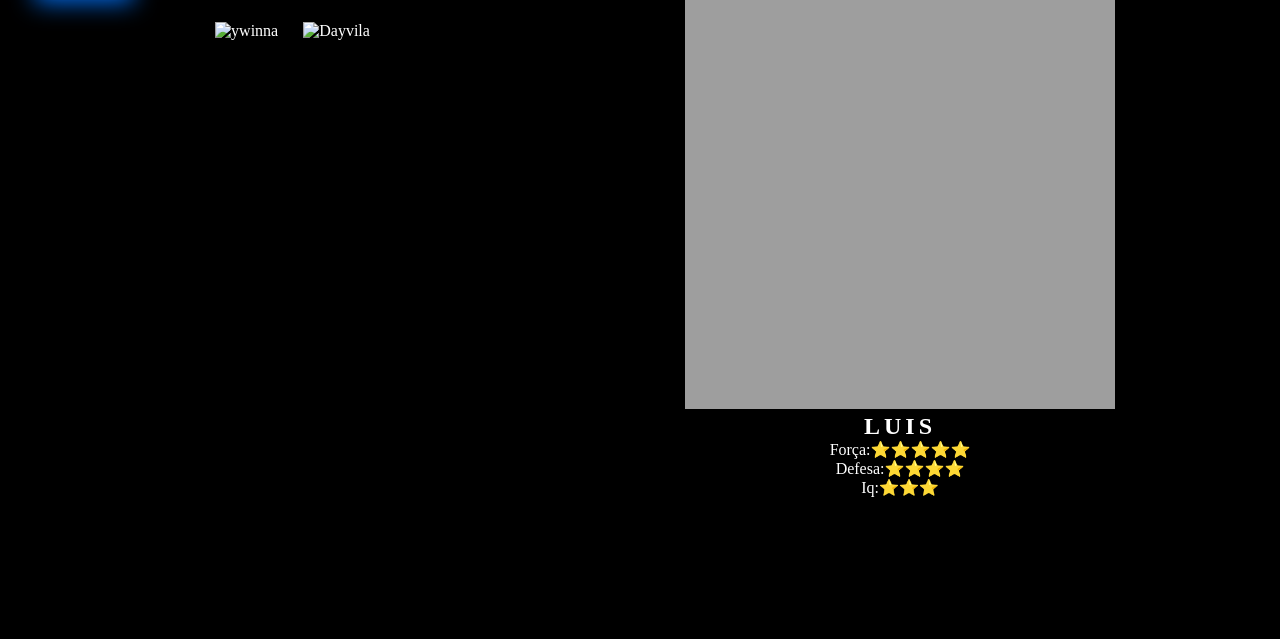
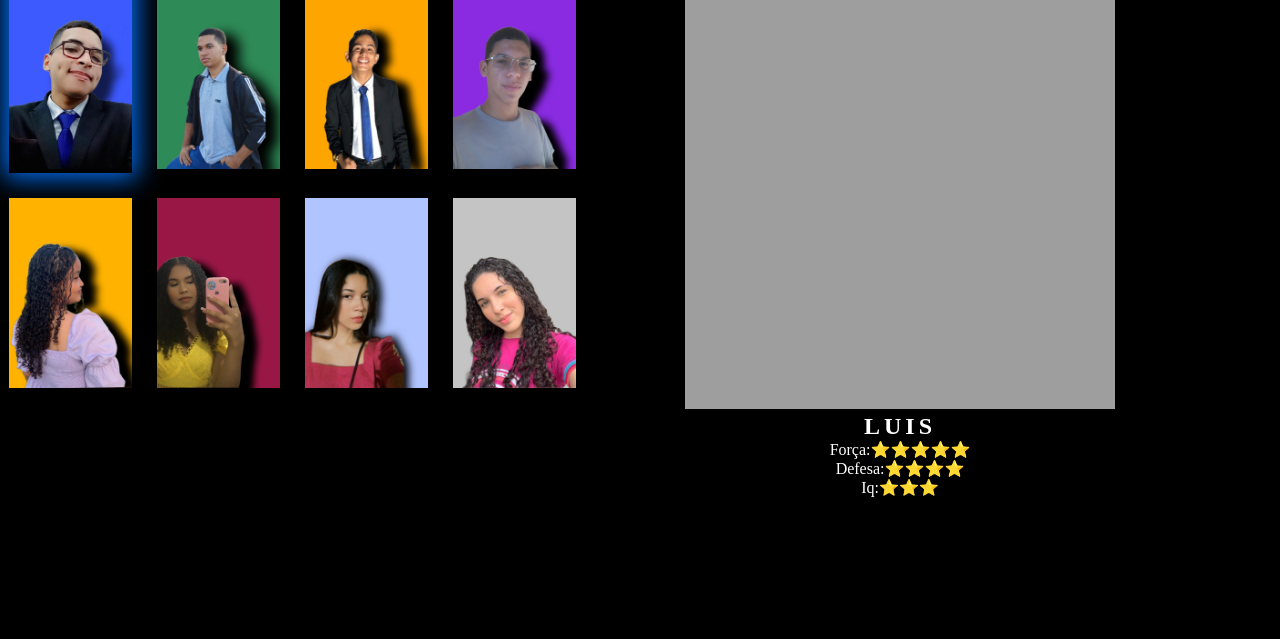
Before and after one commit to LeoX09/listinhaa, a plain HTML site: page index.html in a window 1280 px wide. Shown: the part 161-800 px from the top of the page. Drawn offline with Linux system fonts and the light colour scheme; the site is published under a folder, as on GitHub Pages, so addresses that start at the root find nothing.

Commit message:
Add files via upload

```diff
--- a/index.html
+++ b/index.html
@@ -23,35 +23,35 @@
             <ul class="lista-de-personagens">
 
                 <li class="personagem selecionado" id="luis" data-name="Luis Felipe" data-description="Força:⭐️⭐️⭐️⭐️⭐️  Defesa:⭐️⭐️⭐️⭐️ Iq:⭐️⭐️⭐️  Velocidade:⭐️⭐️⭐️">
-                    <img src="/Imagens/imagemluis.jpg" alt="Luis Felipe" width="123px">
+                    <img src="./Imagens/imagemluis.jpg" alt="Luis Felipe" width="123px">
                 </li>
 
                 <li class="personagem" id="jaza" data-name="Jazanias" data-description="Força:⭐️⭐️⭐️⭐️⭐️  Defesa:⭐️⭐️⭐️⭐️ Iq:⭐️⭐️⭐️  Velocidade:⭐️⭐️⭐️⭐️">
-                    <img src="/Imagens/imagensjaza.jpg" alt="Jazanias" width="123px">
+                    <img src="./Imagens/imagensjaza.jpg" alt="Jazanias" width="123px">
                 </li>
 
                 <li class="personagem" id="amos" data-name="Amós" data-description="Força:⭐️⭐️⭐️  Defesa:⭐️⭐️ Iq:⭐️⭐️⭐️  Velocidade:⭐️⭐️⭐️">
-                    <img src="/Imagens/imagemamos.jpg" alt="Amós" width="123px">
+                    <img src="./Imagens/imagemamos.jpg" alt="Amós" width="123px">
                 </li>
 
                 <li class="personagem" id="pedro" data-name="Pedro" data-description="Força:⭐️⭐️⭐️⭐️  Defesa:⭐️⭐️⭐️⭐️ Iq:⭐️⭐️⭐️  Velocidade:⭐️⭐️⭐️">
-                    <img src="/Imagens/imagempedro.jpg" alt="pedro" width="123px">
+                    <img src="./Imagens/imagempedro.jpg" alt="pedro" width="123px">
                 </li>
 
                 <li class="personagem" id="carol" data-name="Carol" data-description="Força:⭐️⭐️⭐️  Defesa:⭐️⭐️⭐️ Iq:⭐️⭐️️⭐️⭐️  Velocidade:⭐️⭐️⭐️">
-                    <img src="/Imagens/imagemcarol.jpg" alt="Carol" width="123px">
+                    <img src="./Imagens/imagemcarol.jpg" alt="Carol" width="123px">
                 </li>
 
                 <li class="personagem" id="helo" data-name="Maria Heloisa" data-description="Força:⭐️⭐️⭐️⭐️  Defesa:⭐️⭐️⭐️ Iq:⭐️⭐️️⭐️  Velocidade:⭐️⭐️⭐️">
-                    <img src="/Imagens/imagemhelo.jpg" alt="Heloisa" width="123px">
+                    <img src="./Imagens/imagemhelo.jpg" alt="Heloisa" width="123px">
                 </li>
 
                 <li class="personagem" id="ywinna" data-name="Ywinna" data-description="Força:⭐️⭐️⭐️  Defesa:⭐️⭐️⭐️ Iq:⭐️⭐️️⭐️  Velocidade:⭐️⭐️⭐️">
-                    <img src="/Imagens/imagemywinna.jpg" alt="ywinna" width="123px">
+                    <img src="./Imagens/imagemywinna.jpg" alt="ywinna" width="123px">
                 </li>
 
                 <li class="personagem" id="dayvila" data-name="Dayvila" data-description="Força:⭐️⭐️⭐️  Defesa:⭐️⭐️⭐️ Iq:⭐️⭐️️⭐️⭐️⭐️  Velocidade:⭐️⭐️">
-                    <img src="/Imagens/imagemdayvila.jpg" alt="Dayvila" width="123px">
+                    <img src="./Imagens/imagemdayvila.jpg" alt="Dayvila" width="123px">
                 </li>
 
             </ul>
```
